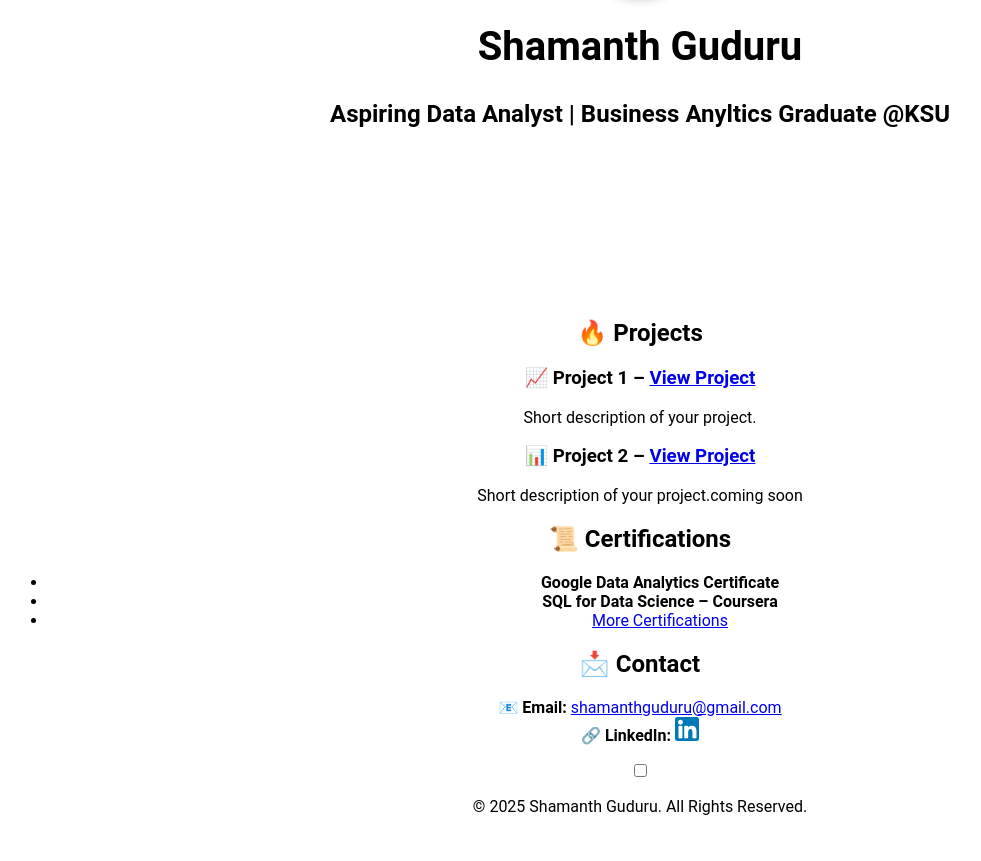
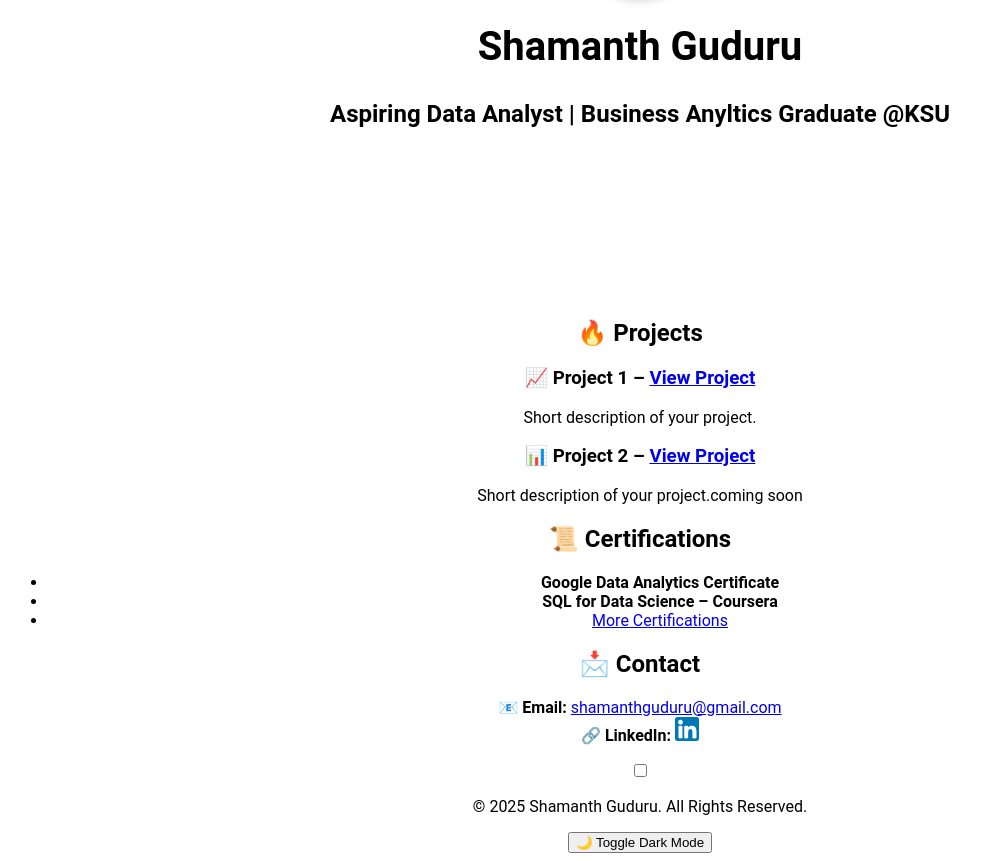
Before and after one commit to shamanthguduru/shamanthguduru.github.io, a Jekyll site: the page built from index.md, in a window 1280 px wide, cut to the strip 352-1213 px from the top of the page. Shown: the whole strip, without its empty margins (0-981 px from the left). Built offline with Jekyll 4.4.1, drawn with Linux system fonts in a browser that asks for light colours; before the commit the page ends 1184 px from its top, so only the background shows below that.

Commit message:
Update default.html

```diff
--- a/_layouts/default.html
+++ b/_layouts/default.html
@@ -111,3 +111,4 @@
     </script>
 </body>
 </html>
+<button id="darkModeToggle">🌙 Toggle Dark Mode</button>
```
